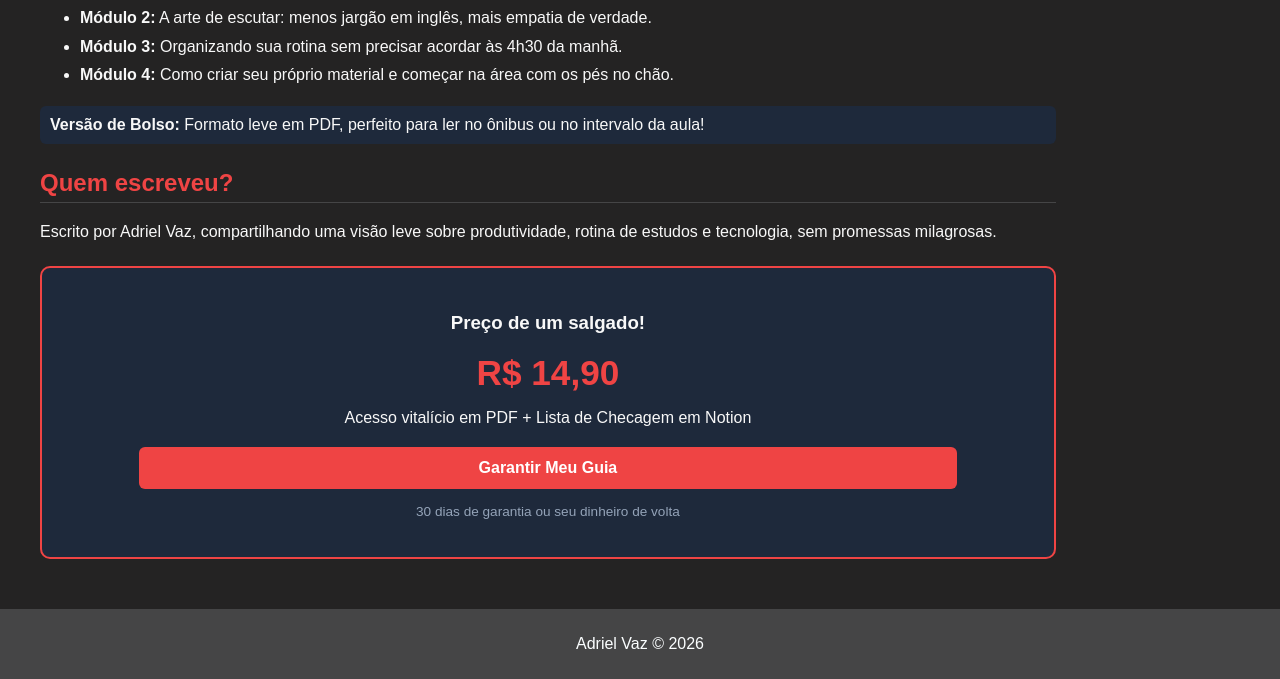
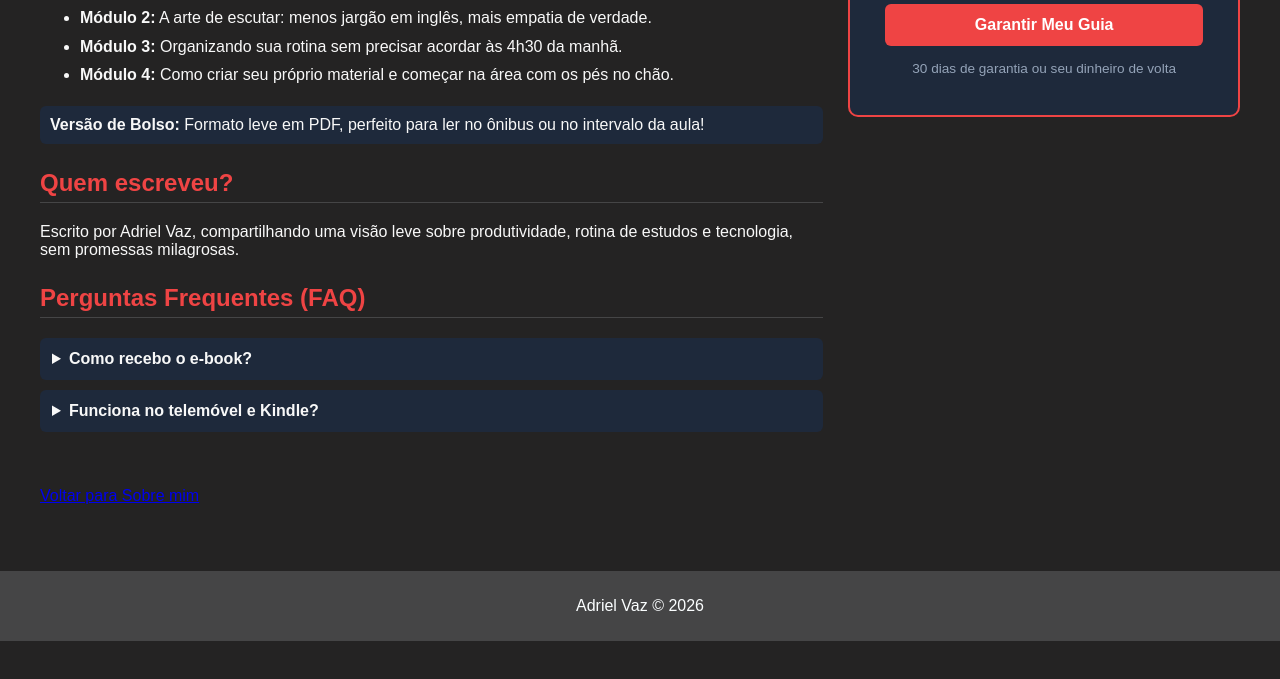
Before and after one commit to adriel-vaz/Meu_Site_Pessoal, a plain HTML site: page InfoProduto.html in a window 1280 px wide. Shown: the part 610-1289 px from the top of the page. After the commit the page ends 1251 px from the top, so only its background shows below. Drawn offline with Linux system fonts and the light colour scheme.

Commit message:
Update InfoProduto.html

```diff
--- a/InfoProduto.html
+++ b/InfoProduto.html
@@ -5,7 +5,7 @@
     <meta name="viewport" content="width=device-width, initial-scale=1.0">
     <title>Manual Prático: Como Virar Coach</title>
     <link rel="stylesheet" href="menu.css">
-    <link rel="stylesheet" href="infoProduto.css">
+    <link rel="stylesheet" href="infoproduto.css">
 </head>
 <body>
     <header id="topo">
@@ -56,6 +56,19 @@
                     <p>Escrito por Adriel Vaz, compartilhando uma visão leve sobre produtividade, rotina de estudos e tecnologia, sem promessas milagrosas.</p>
                 </section>
 
+                <section class="bloco-conteudo">
+                    <h2>Perguntas Frequentes (FAQ)</h2>
+                    <details class="faq-item">
+                        <summary>Como recebo o e-book?</summary>
+                        <p>O envio é imediato por e-mail no formato PDF assim que a compra é confirmada.</p>
+                    </details>
+                    <details class="faq-item">
+                        <summary>Funciona no telemóvel e Kindle?</summary>
+                        <p>Sim, o ficheiro PDF é compatível com qualquer leitor de e-books, smartphone ou tablet.</p>
+                    </details>
+                </section>
+            </div>
+
             <aside class="sidebar-compra" id="comprar">
                 <div class="card-preco">
                     <h3>Preço de um salgado!</h3>
```
